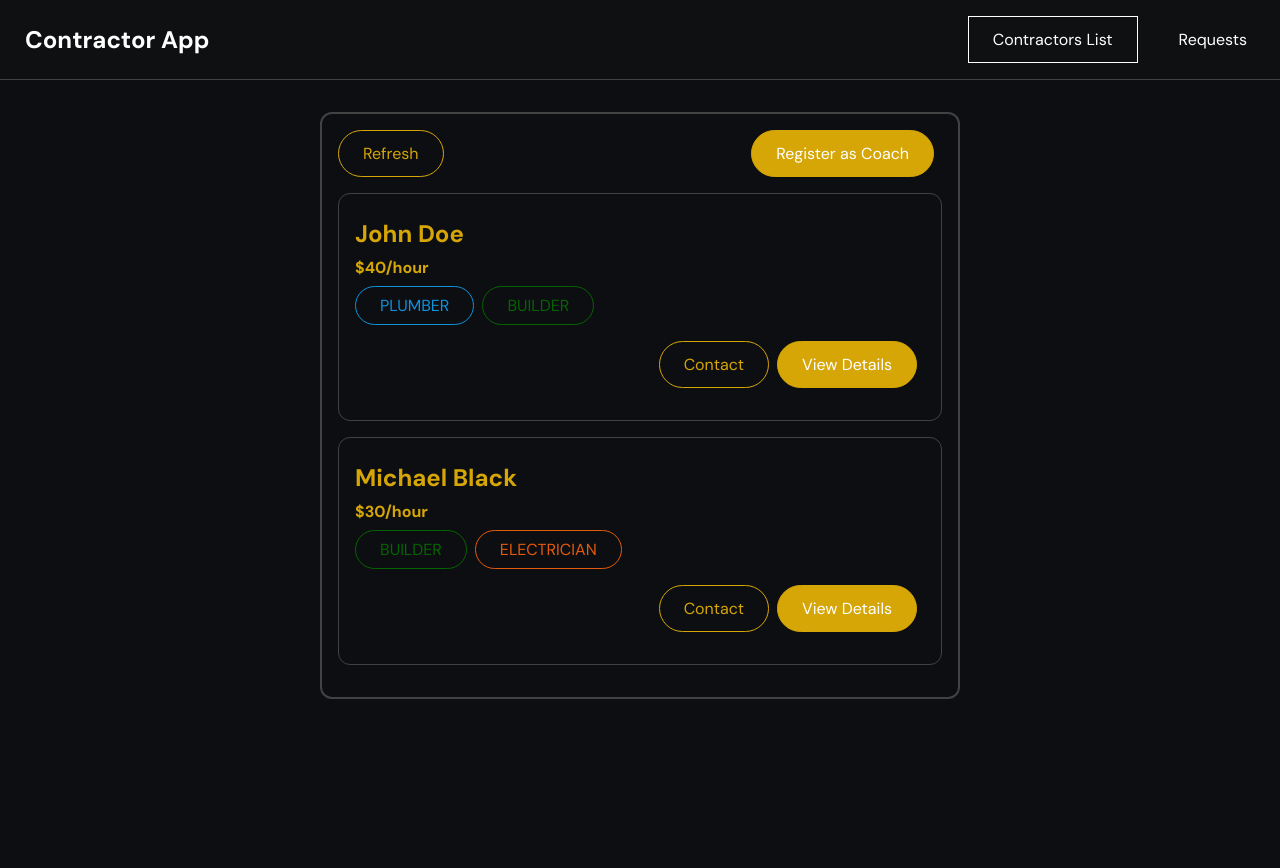
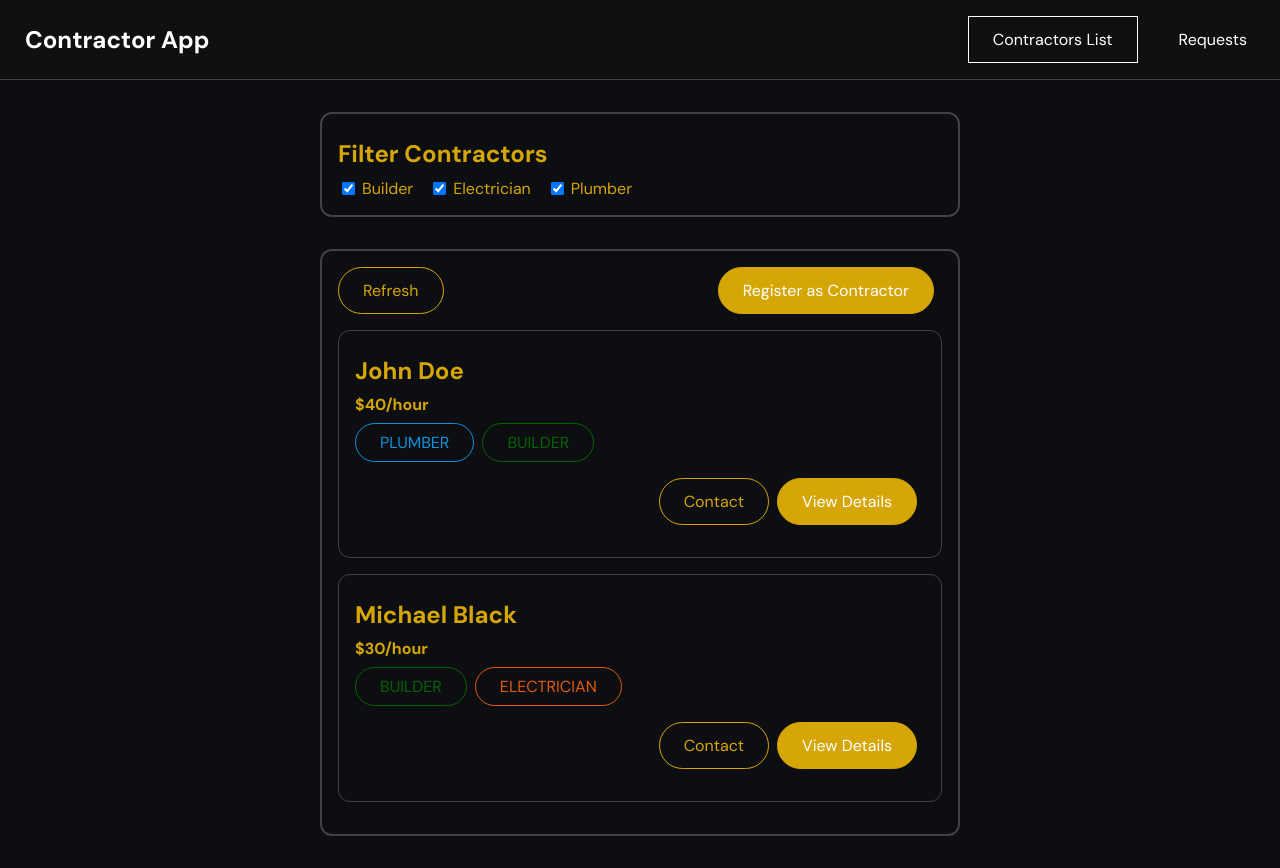
Before and after one commit to MK192/contractors-vue, a Vue app: page /contractors in a window 1280 px wide. Before the commit the page ends 800 px from the top, so only its background shows below. Built offline with nearby package versions, Linux system fonts and the light colour scheme.

Commit message:
added ContractorFilter component for filtering contractors on ContractorsList page

```diff
--- /dev/null
+++ b/src/pages/contractors/ContractorsFilter.vue
@@ -0,0 +1,67 @@
+<template>
+  <BaseCard>
+    <h2>Filter Contractors</h2>
+    <span class="filter-option">
+      <input @change="setFilter" type="checkbox" id="builder" checked />
+      <label for="builder">Builder</label>
+    </span>
+    <span class="filter-option">
+      <input @change="setFilter" type="checkbox" id="electrician" checked />
+      <label for="electrician">Electrician</label>
+    </span>
+    <span class="filter-option">
+      <input @change="setFilter" type="checkbox" id="plumber" checked />
+      <label for="plumber">Plumber</label>
+    </span>
+  </BaseCard>
+</template>
+
+<script>
+export default {
+  emits: ["change-filter"],
+  data() {
+    return {
+      filters: {
+        builder: true,
+        electrician: true,
+        plumber: true,
+      },
+    };
+  },
+  methods: {
+    setFilter(event) {
+      const inputId = event.target.id;
+      const isActive = event.target.checked;
+      const updatedFilters = {
+        ...this.filters,
+        [inputId]: isActive,
+      };
+      this.filters = updatedFilters;
+      this.$emit("change-filter", updatedFilters);
+    },
+  },
+};
+</script>
+
+<style scoped>
+h2 {
+  margin: 0.5rem 0;
+}
+
+.filter-option {
+  margin-right: 1rem;
+}
+
+.filter-option label,
+.filter-option input {
+  vertical-align: middle;
+}
+
+.filter-option label {
+  margin-left: 0.25rem;
+}
+
+.filter-option.active label {
+  font-weight: bold;
+}
+</style>
--- a/src/pages/contractors/ContractorsList.vue
+++ b/src/pages/contractors/ContractorsList.vue
@@ -1,10 +1,11 @@
 <template>
   <section>
+    <section><ContractorsFilter @change-filter="changeFilters" /></section>
     <BaseCard>
       <section>
         <div class="controls">
           <BaseButton mode="outline">Refresh</BaseButton>
-          <BaseButton link>Register as Coach</BaseButton>
+          <BaseButton link>Register as Contractor</BaseButton>
         </div>
         <ul v-if="contractors">
           <ContractorItem
@@ -17,7 +18,7 @@
             :areas="coach.areas"
           />
         </ul>
-        <h3 v-else>No available coaches</h3>
+        <h3 v-else>No available contractors</h3>
       </section>
     </BaseCard>
   </section>
@@ -25,12 +26,45 @@
 
 <script>
 import ContractorItem from "./ContractorItem.vue";
+import ContractorsFilter from "./ContractorsFilter.vue";
 
 export default {
-  components: { ContractorItem },
+  components: { ContractorItem, ContractorsFilter },
+  data() {
+    return {
+      activeFilters: { builder: true, electrician: true, plumber: true },
+    };
+  },
   computed: {
     contractors() {
-      return this.$store.getters["contractors/getContractors"];
+      const contractors = this.$store.getters["contractors/getContractors"];
+      return contractors.filter((contractor) => {
+        if (
+          this.activeFilters.builder &&
+          contractor.areas.includes("builder")
+        ) {
+          return true;
+        }
+
+        if (
+          this.activeFilters.electrician &&
+          contractor.areas.includes("electrician")
+        ) {
+          return true;
+        }
+        if (
+          this.activeFilters.plumber &&
+          contractor.areas.includes("plumber")
+        ) {
+          return true;
+        }
+        return false;
+      });
+    },
+  },
+  methods: {
+    changeFilters(updatedFilters) {
+      this.activeFilters = updatedFilters;
     },
   },
 };
```
